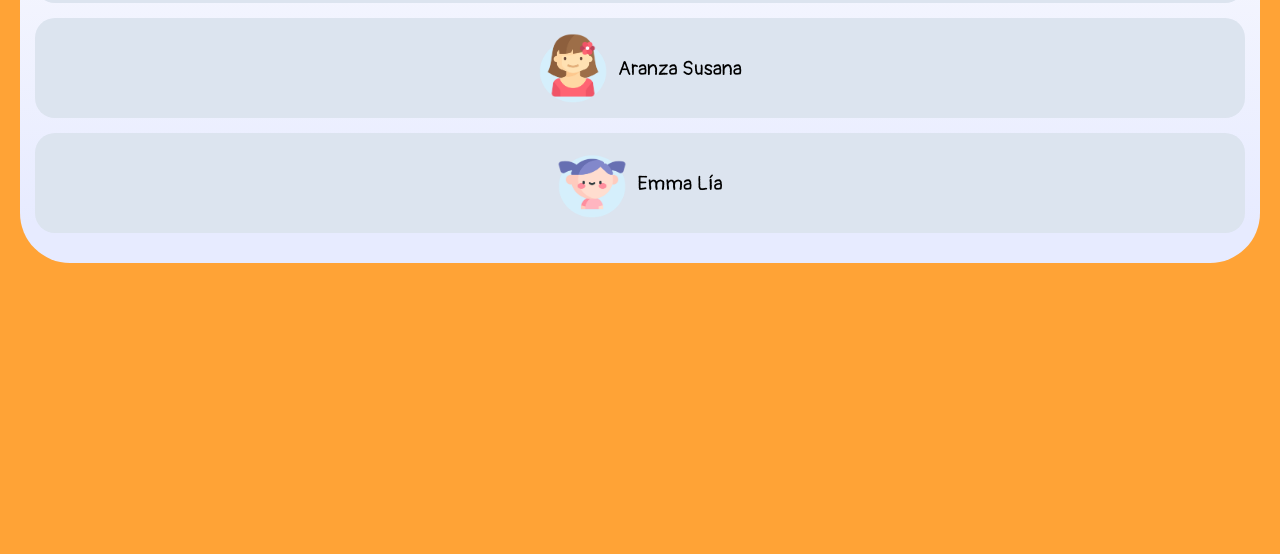
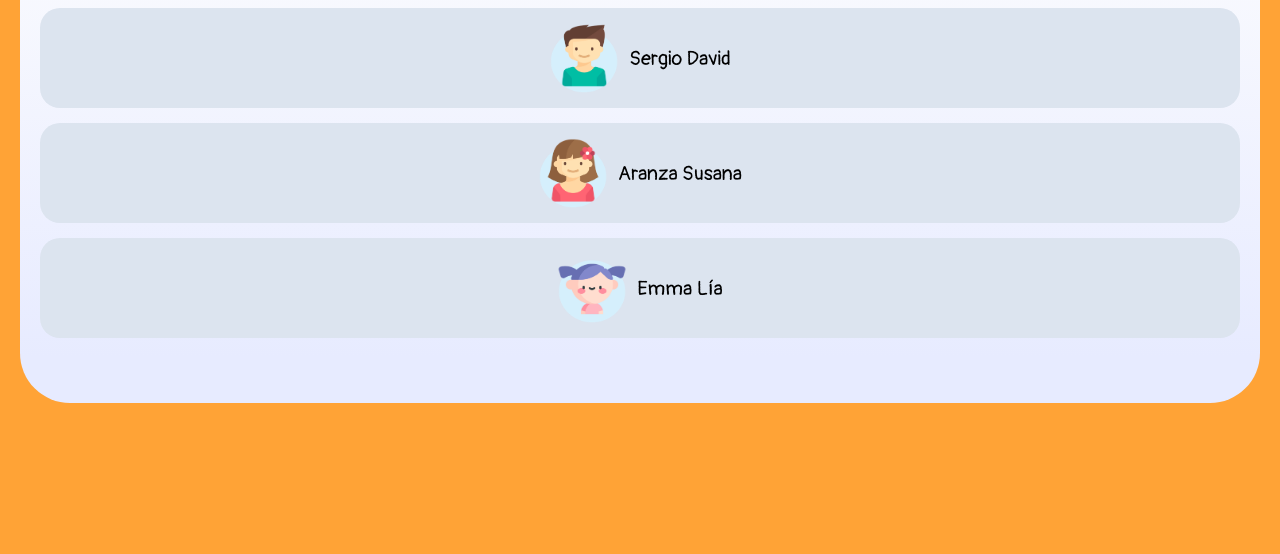
Before and after one commit to aldoivanlm/bank_for_kids, a plain HTML site: page index.html in a window 1280 px wide. Shown: the part 246-800 px from the top of the page. Drawn offline with Linux system fonts and the light colour scheme.

Commit message:
New version

```diff
--- a/style.css
+++ b/style.css
@@ -9,11 +9,13 @@
 
 /* ESTILOS HOME */
 
+
+
 .main-card-home {
-    margin: 20px;
+    margin: 90px 20px;
     width: auto;
     height: auto;
-    padding: 15px;
+    padding: 50px 20px;
     border-radius: 50px;
     background: rgb(254, 254, 254);
     background: linear-gradient(180deg, rgba(254, 254, 254, 1) 0%, rgba(231, 235, 255, 1) 92%);
```
Also changed, not shown: js/script-template.js (indentation only).
